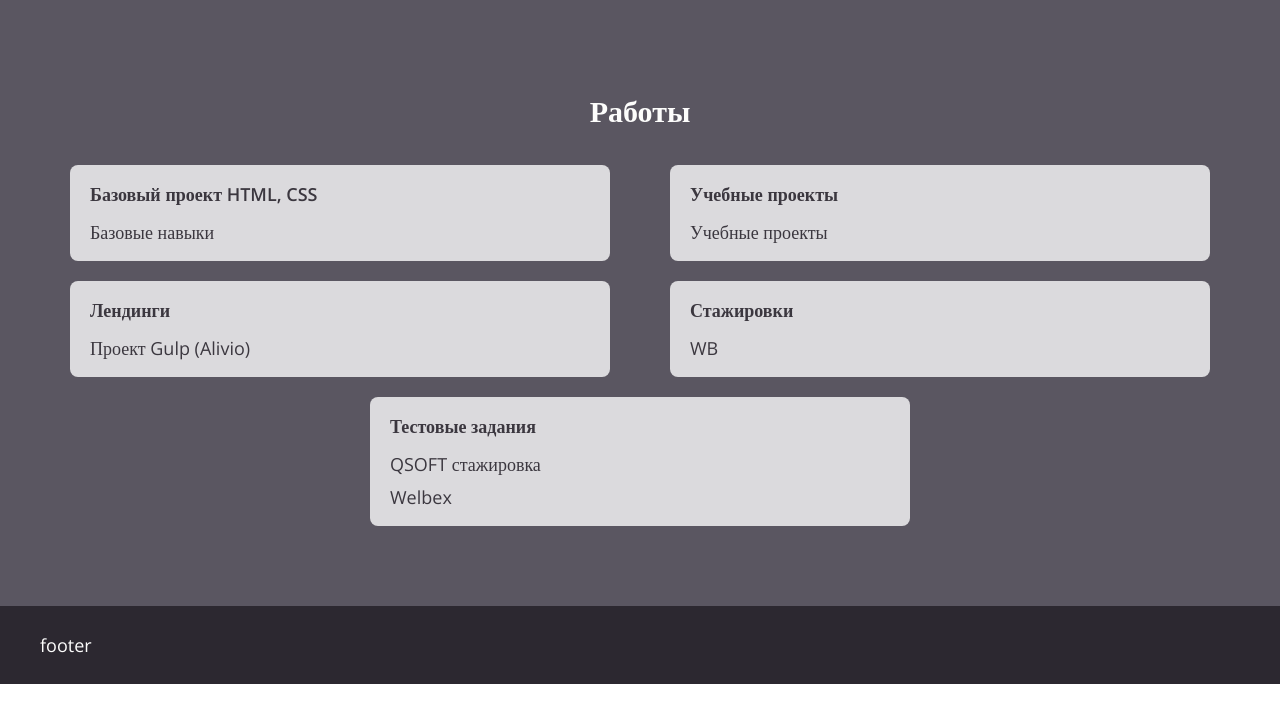
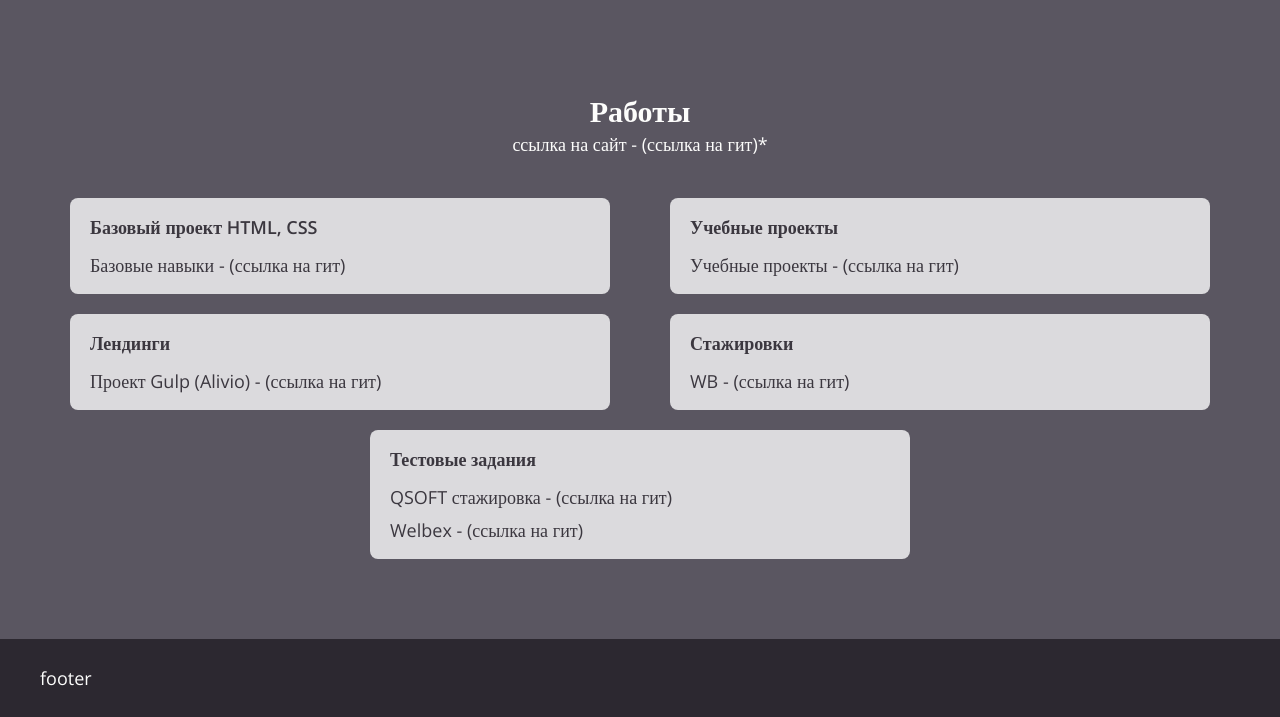
Before and after one commit to AliceTYu/MyProfile, a plain HTML site: page index.html in a window 1280 px wide. Shown: the part 837-1554 px from the top of the page. Before the commit the page ends 1521 px from the top, so only its background shows below. Drawn offline with nearby package versions, Linux system fonts and the light colour scheme.

Commit message:
add git link

```diff
--- a/index.html
+++ b/index.html
@@ -71,11 +71,13 @@
 
                     <div class="main__skill">
                         <div class="skill__title">Работы</div>
+                        <div class="box__text">ссылка на сайт - (ссылка на гит)*</div>
                         <div class="skill__content">
                             <div class="jobs__box">
                                 <div class="box__title">Базовый проект HTML, CSS</div>
                                 <div class="box__text">
                                     <a class="box__link" target="_blank" href="https://alicetyu.github.io/study_project/">Базовые навыки</a>
+                                    <a class="box__link" target="_blank" href="https://github.com/AliceTYu/study_project">- (ссылка на гит)</a>
                                 </div>
                             </div>
 
@@ -83,6 +85,7 @@
                                 <div class="box__title">Учебные проекты</div>
                                 <div class="box__text">
                                     <a class="box__link" target="_blank" href="https://alicetyu.github.io/study_projects/">Учебные проекты</a>
+                                    <a class="box__link" target="_blank" href="https://github.com/AliceTYu/study_projects">- (ссылка на гит)</a>
                                 </div>
                             </div>
 
@@ -90,6 +93,7 @@
                                 <div class="box__title">Лендинги</div>
                                 <div class="box__text">
                                     <a class="box__link" target="_blank" href="https://alicetyu.github.io/Alivio/dist/">Проект Gulp (Alivio)</a>
+                                    <a class="box__link" target="_blank" href="https://github.com/AliceTYu/Alivio">- (ссылка на гит)</a>
                                 </div>
                             </div>
 
@@ -97,6 +101,7 @@
                                 <div class="box__title">Стажировки</div>
                                 <div class="box__text">
                                     <a class="box__link" target="_blank" href="https://alicetyu.github.io/WB_Frontend_L0/">WB</a>
+                                    <a class="box__link" target="_blank" href="https://github.com/AliceTYu/WB_Frontend_L0">- (ссылка на гит)</a>
                                 </div>
                             </div>
 
@@ -104,9 +109,11 @@
                                 <div class="box__title">Тестовые задания</div>
                                 <div class="box__text">
                                     <a class="box__link" target="_blank" href="https://alicetyu.github.io/test_task/">QSOFT стажировка</a>
+                                    <a class="box__link" target="_blank" href="https://github.com/AliceTYu/test_task">- (ссылка на гит)</a>
                                 </div>
                                 <div class="box__text">
                                     <a class="box__link" target="_blank" href="https://alicetyu.github.io/Welbex/dist/">Welbex</a>
+                                    <a class="box__link" target="_blank" href="https://github.com/AliceTYu/Welbex">- (ссылка на гит)</a>
                                 </div>
                             </div>
                         </div>
```
